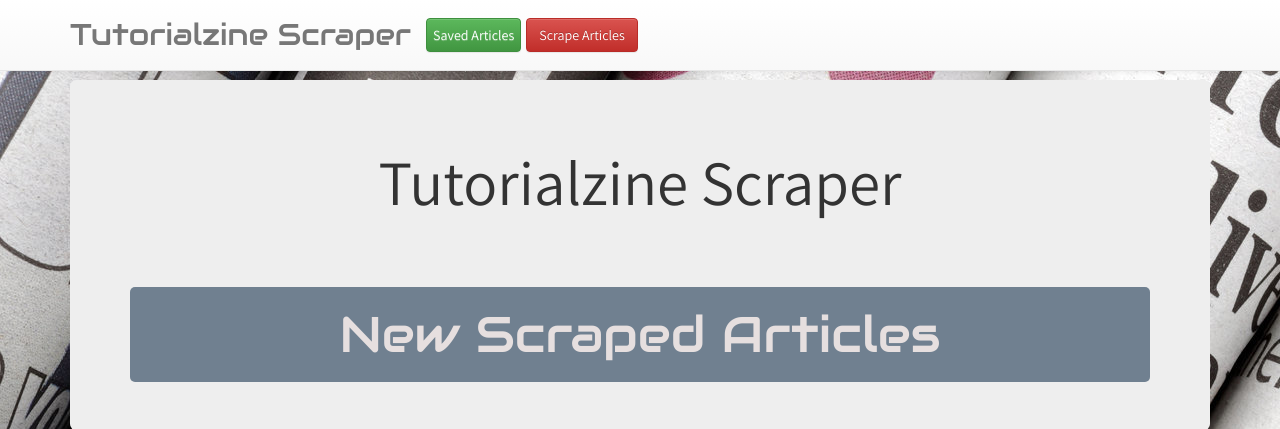
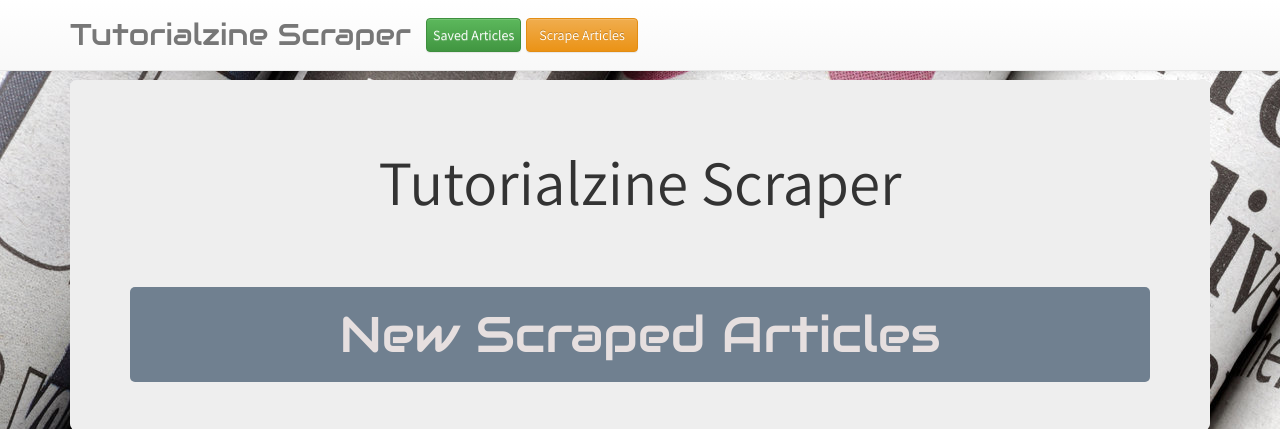
Before and after one commit to TJANGEL/mongo_scraper, a Node server app: page / in a window 1280 px wide. Shown: the top 429 px of the page. Run offline with Node 20, Linux system fonts and the light colour scheme; data that the repository does not hold is empty; some libraries are stand-ins or nearby versions.

Commit message:
updated styling

```diff
--- a/views/layouts/main.handlebars
+++ b/views/layouts/main.handlebars
@@ -29,7 +29,7 @@
             <div id="navbar" class="navbar-collapse collapse">
                 <ul class="nav navbar-nav">
                     <li><a href="/saved" class="btn btn-success" id="saved">Saved Articles</a></li>
-                    <li><button type="button" class="btn btn-danger" id="scrape">Scrape Articles</button></li>
+                    <li><button type="button" class="btn btn-warning" id="scrape">Scrape Articles</button></li>
                 </ul>
             </div>
         </div>
```
